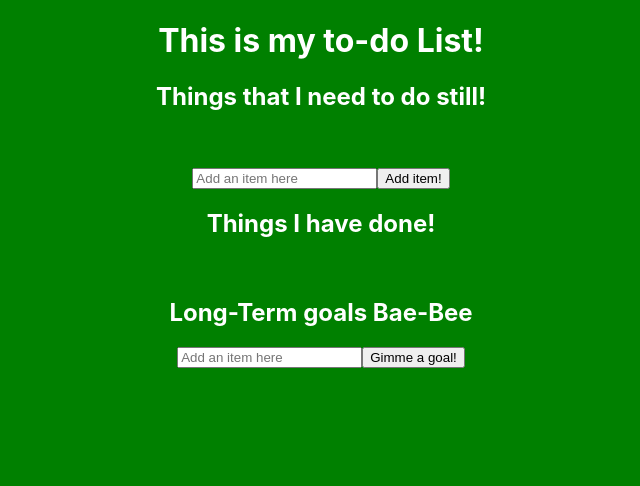
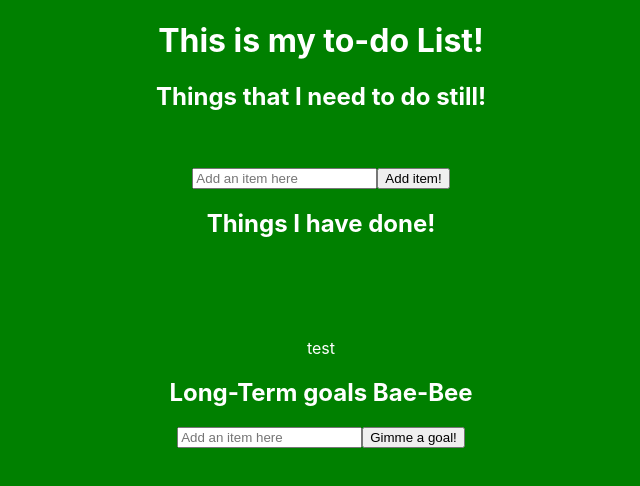
Before and after one commit to Brandon-B9845/To-Do-List, a React (Create React App) app: page / in a window 1280 px wide. Shown: the top 486 px of the page, without its empty margins (319-959 px from the left). Built offline with nearby package versions, Linux system fonts and the light colour scheme.

Commit message:
added a state to solve the click issue with the Done compononent

```diff
--- a/src/components/Done.js
+++ b/src/components/Done.js
@@ -3,9 +3,9 @@ import List from './List';
 import { useState, useEffect } from 'react';
 
 function Done(props) {
-    const [finishedItems, setFinishedItems] = useState([])
+    const [finishedItems, setFinishedItems] = useState([...props.finished])
 
-   console.log(finishedItems)
+
 useEffect(() => {
     setFinishedItems([
         ...finishedItems,
--- a/src/components/To-do.js
+++ b/src/components/To-do.js
@@ -7,6 +7,7 @@ function Todo(props) {
     let nextId = 0
     const [listItems, setListItems] = useState([''])
     const [items, setitems] = useState('')
+    const [finishedItems, setFinishedItems] = useState([])
 
     useEffect(() => {
         const data = localStorage.getItem('TO_DO_LIST')
@@ -22,10 +23,13 @@ function Todo(props) {
 
     }, [listItems])
 
-    let finishedArr= []
+
 
     function moveToDone(){
-        finishedArr.push('Test')
+    // setFinishedItems(prevVal => {
+    //     ...prevVal
+    // })
+
     }
 
 
@@ -49,7 +53,7 @@ function Todo(props) {
              }}
              >Add item!</button>
 
-            <Done finished={finishedArr}/>
+            <Done finished={'test'}/>
 
         </div>
     );
```
